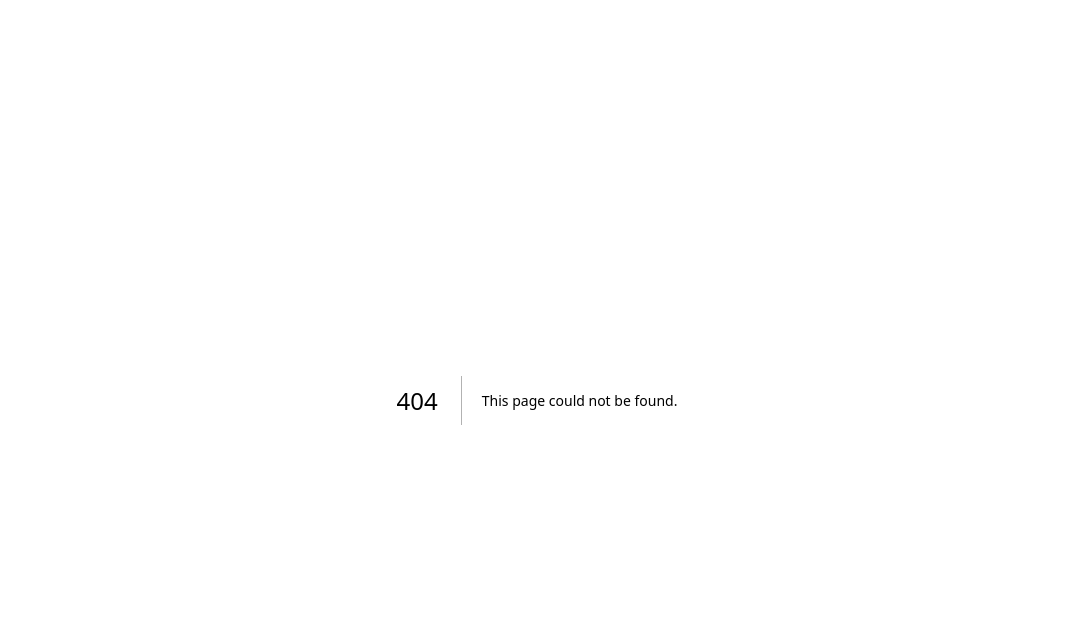
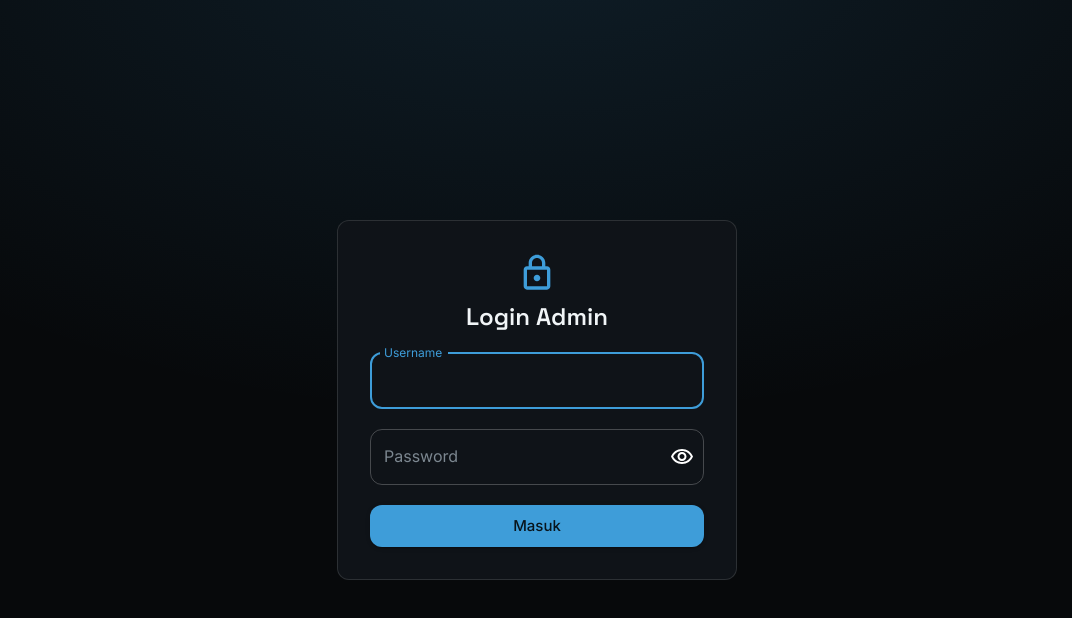
Before and after one commit to AdamPerdana/solutioncorp-store, a Next.js app: page /admin/login in a window 1280 px wide. Before the commit this address had no page. Shown: the top 618 px of the page, without its empty margins (103-1175 px from the left). Built offline with nearby package versions, Linux system fonts and the light colour scheme; no server answers; what @mui/material-nextjs would draw is missing.

Commit message:
feat: login admin dengan session cookie dan proxy admin

```diff
--- /dev/null
+++ b/src/app/admin/actions.ts
@@ -0,0 +1,9 @@
+"use server";
+
+import { redirect } from "next/navigation";
+import { deleteSession } from "@/lib/session";
+
+export async function logout() {
+  await deleteSession();
+  redirect("/admin/login");
+}
--- /dev/null
+++ b/src/app/admin/login/actions.ts
@@ -0,0 +1,31 @@
+"use server";
+
+import bcrypt from "bcryptjs";
+import { redirect } from "next/navigation";
+import { prisma } from "@/lib/prisma";
+import { createSession } from "@/lib/session";
+
+type LoginInput = {
+  username: string;
+  password: string;
+};
+
+export async function login(input: LoginInput): Promise<{ error: string }> {
+  const username = input.username.trim();
+  if (!username || !input.password) {
+    return { error: "Username dan password wajib diisi" };
+  }
+
+  const admin = await prisma.admin.findUnique({ where: { username } });
+  const passwordValid = admin
+    ? await bcrypt.compare(input.password, admin.passwordHash)
+    : false;
+
+  // Pesan sengaja disamakan: jangan beri tahu mana yang salah
+  if (!admin || !passwordValid) {
+    return { error: "Username atau password salah" };
+  }
+
+  await createSession({ adminId: admin.id, username: admin.username });
+  redirect("/admin");
+}
--- /dev/null
+++ b/src/app/admin/login/page.tsx
@@ -0,0 +1,24 @@
+import type { Metadata } from "next";
+import { redirect } from "next/navigation";
+import Box from "@mui/material/Box";
+import LoginForm from "@/components/admin/LoginForm";
+import { getCurrentAdmin } from "@/lib/auth";
+
+export const metadata: Metadata = {
+  title: "Login Admin | Solution Corp Indonesia",
+};
+
+export default async function AdminLoginPage() {
+  // Sudah login? Langsung ke dashboard
+  const admin = await getCurrentAdmin();
+  if (admin) redirect("/admin");
+
+  return (
+    <Box
+      component="main"
+      sx={{ minHeight: "100vh", display: "flex", alignItems: "center", justifyContent: "center", p: 2 }}
+    >
+      <LoginForm />
+    </Box>
+  );
+}
--- /dev/null
+++ b/src/components/admin/LoginForm.tsx
@@ -0,0 +1,85 @@
+"use client";
+
+import { useState } from "react";
+import Paper from "@mui/material/Paper";
+import Stack from "@mui/material/Stack";
+import Typography from "@mui/material/Typography";
+import TextField from "@mui/material/TextField";
+import Button from "@mui/material/Button";
+import Alert from "@mui/material/Alert";
+import IconButton from "@mui/material/IconButton";
+import InputAdornment from "@mui/material/InputAdornment";
+import LockOutlinedIcon from "@mui/icons-material/LockOutlined";
+import VisibilityOutlinedIcon from "@mui/icons-material/VisibilityOutlined";
+import VisibilityOffOutlinedIcon from "@mui/icons-material/VisibilityOffOutlined";
+import { login } from "@/app/admin/login/actions";
+
+export default function LoginForm() {
+  const [username, setUsername] = useState("");
+  const [password, setPassword] = useState("");
+  const [showPassword, setShowPassword] = useState(false);
+  const [error, setError] = useState("");
+  const [submitting, setSubmitting] = useState(false);
+
+  const handleSubmit = async (e: React.FormEvent<HTMLFormElement>) => {
+    e.preventDefault();
+    setError("");
+    setSubmitting(true);
+
+    const result = await login({ username, password });
+
+    // Kalau berhasil, server langsung mengarahkan ke /admin,
+    // jadi kode di bawah ini hanya jalan kalau login gagal.
+    setSubmitting(false);
+    setError(result.error);
+  };
+
+  return (
+    <Paper variant="outlined" sx={{ p: 4, width: "100%", maxWidth: 400 }}>
+      <Stack component="form" spacing={2.5} onSubmit={handleSubmit} noValidate>
+        <Stack sx={{ alignItems: "center", mb: 1 }}>
+          <LockOutlinedIcon color="primary" sx={{ fontSize: 40 }} />
+          <Typography variant="h5" component="h1" sx={{ mt: 1 }}>
+            Login Admin
+          </Typography>
+        </Stack>
+
+        {error && <Alert severity="error">{error}</Alert>}
+
+        <TextField
+          label="Username"
+          autoComplete="username"
+          autoFocus
+          value={username}
+          onChange={(e) => setUsername(e.target.value)}
+        />
+        <TextField
+          label="Password"
+          type={showPassword ? "text" : "password"}
+          autoComplete="current-password"
+          value={password}
+          onChange={(e) => setPassword(e.target.value)}
+          slotProps={{
+            input: {
+              endAdornment: (
+                <InputAdornment position="end">
+                  <IconButton
+                    onClick={() => setShowPassword((show) => !show)}
+                    aria-label={showPassword ? "Sembunyikan password" : "Tampilkan password"}
+                    edge="end"
+                  >
+                    {showPassword ? <VisibilityOffOutlinedIcon /> : <VisibilityOutlinedIcon />}
+                  </IconButton>
+                </InputAdornment>
+              ),
+            },
+          }}
+        />
+
+        <Button type="submit" variant="contained" size="large" loading={submitting}>
+          Masuk
+        </Button>
+      </Stack>
+    </Paper>
+  );
+}
--- /dev/null
+++ b/src/lib/auth.ts
@@ -0,0 +1,29 @@
+import "server-only";
+import { cache } from "react";
+import { redirect } from "next/navigation";
+import { prisma } from "@/lib/prisma";
+import { getSession } from "@/lib/session";
+
+export type CurrentAdmin = {
+  id: number;
+  username: string;
+};
+
+// Ambil admin yang sedang login (atau null kalau belum login)
+export const getCurrentAdmin = cache(async (): Promise<CurrentAdmin | null> => {
+  const session = await getSession();
+  if (!session) return null;
+
+  // Pastiin akunnya masih aktif
+  return prisma.admin.findUnique({
+    where: { id: session.adminId },
+    select: { id: true, username: true },
+  });
+});
+
+// Wajib login: kalau belum, langsung dilempar ke halaman login
+export async function requireAdmin(): Promise<CurrentAdmin> {
+  const admin = await getCurrentAdmin();
+  if (!admin) redirect("/admin/login");
+  return admin;
+}
--- /dev/null
+++ b/src/lib/session.ts
@@ -0,0 +1,61 @@
+import "server-only";
+import { SignJWT, jwtVerify } from "jose";
+import { cookies } from "next/headers";
+
+export const SESSION_COOKIE = "admin_session";
+const SESSION_DURATION_MS = 7 * 24 * 60 * 60 * 1000; // 7 hari
+
+export type SessionPayload = {
+  adminId: number;
+  username: string;
+};
+
+function getSecretKey() {
+  const secret = process.env.SESSION_SECRET;
+  if (!secret || secret.length < 32) {
+    throw new Error("SESSION_SECRET di .env belum diisi atau kurang dari 32 karakter");
+  }
+  return new TextEncoder().encode(secret);
+}
+
+export async function encrypt(payload: SessionPayload): Promise<string> {
+  return new SignJWT(payload)
+    .setProtectedHeader({ alg: "HS256" })
+    .setIssuedAt()
+    .setExpirationTime("7d")
+    .sign(getSecretKey());
+}
+
+export async function decrypt(token: string | undefined): Promise<SessionPayload | null> {
+  if (!token) return null;
+  try {
+    const { payload } = await jwtVerify<SessionPayload>(token, getSecretKey(), {
+      algorithms: ["HS256"],
+    });
+    return payload;
+  } catch {
+    return null; // token tidak valid
+  }
+}
+
+export async function createSession(payload: SessionPayload) {
+  const token = await encrypt(payload);
+  const cookieStore = await cookies();
+  cookieStore.set(SESSION_COOKIE, token, {
+    httpOnly: true,
+    secure: process.env.NODE_ENV === "production",
+    sameSite: "lax",
+    path: "/",
+    expires: new Date(Date.now() + SESSION_DURATION_MS),
+  });
+}
+
+export async function deleteSession() {
+  const cookieStore = await cookies();
+  cookieStore.delete(SESSION_COOKIE);
+}
+
+export async function getSession(): Promise<SessionPayload | null> {
+  const cookieStore = await cookies();
+  return decrypt(cookieStore.get(SESSION_COOKIE)?.value);
+}
```
Also changed, not shown: src/app/admin/page.tsx (added, +43 -0 lines), src/app/proxy.ts (added, +18 -0 lines).
